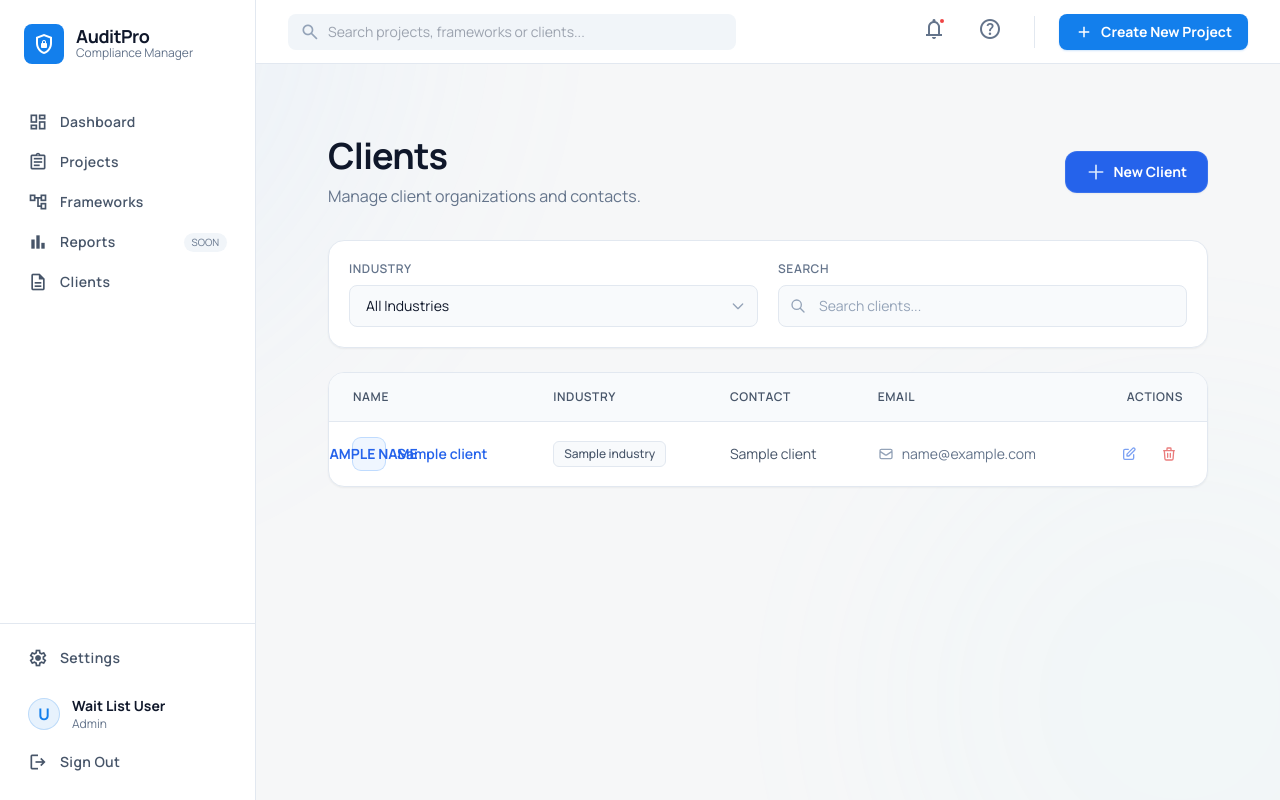
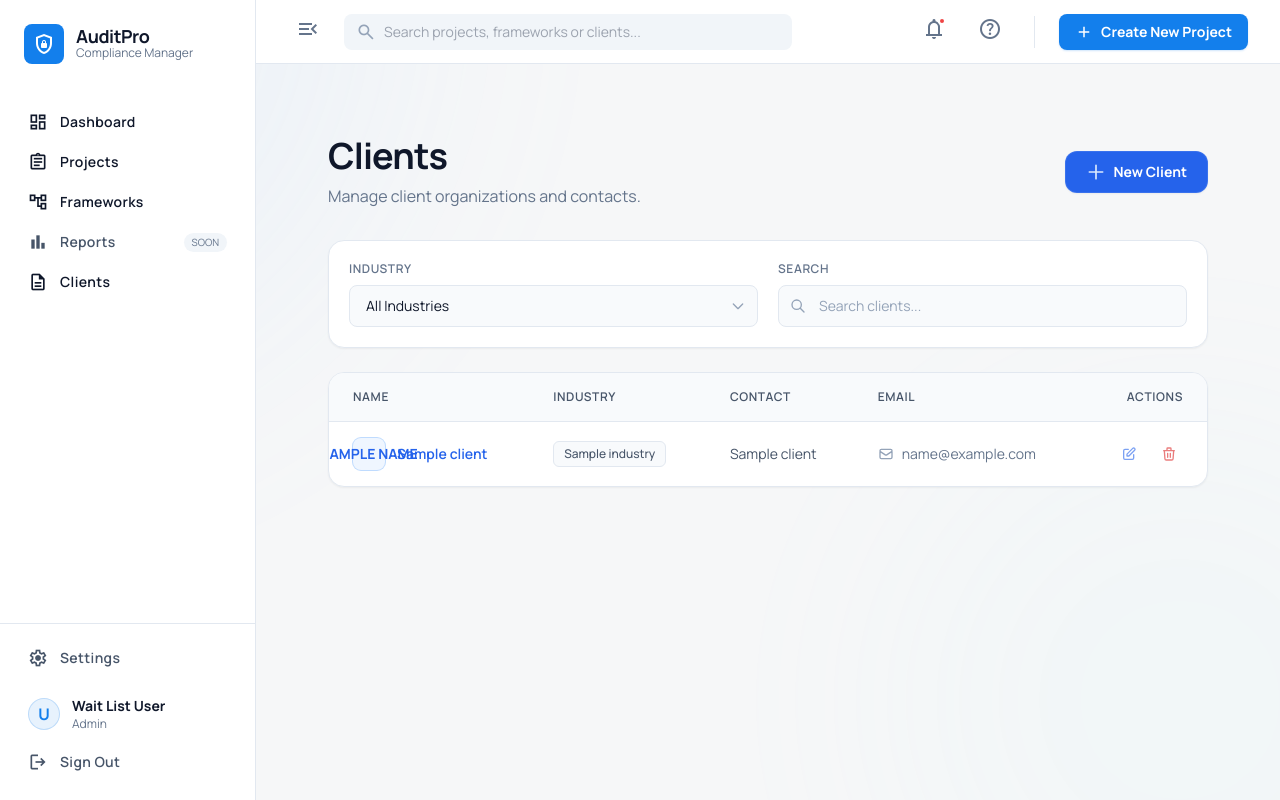
Before and after one commit to Chathuminda99/Themis-Revamp, a Python web app: template templates/clients/list.html in a window 1280 px wide. Run offline with Jinja, Linux system fonts and the light colour scheme; the template is opened without the code that fills it: most values are stand-ins (such as "Sample title", 1, 10 or a date in 2020); some libraries are stand-ins or nearby versions.

Commit message:
feat: Add collapsible sidebar and fix control detail page layout
- Add collapsible sidebar with toggle button in top navbar
  - Sidebar transitions between w-64 (expanded) and w-20 (collapsed)
  - Icons remain centered and visible when collapsed
  - Text labels fade in/out smoothly with Alpine.js transitions
  - Tooltips on nav items for usability when collapsed

- Fix control detail page loading as full page instead of partial
  - Changed get_control_details endpoint to return _control_detail.html
  - Prevents nested page structure when selecting controls in master-detail view

- Remove requirement text display from control detail
  - Removed the control.description paragraph element

- Fix navigation alignment issues
  - Remove conflicting static justify-center classes from sidebar elements
  - Use Alpine :class binding for clean dynamic alignment control
  - Icons and text properly aligned in both expanded/collapsed states

Co-Authored-By: Claude Haiku 4.5 <noreply@anthropic.com>

```diff
--- a/app/routes/projects.py
+++ b/app/routes/projects.py
@@ -1041,6 +1041,7 @@ async def get_control_details(
             "response": response,
             "observations": observations,
             "saved": False,
+            "responses": {},
         },
     )
 
--- a/templates/base.html
+++ b/templates/base.html
@@ -21,7 +21,7 @@
             color: white;
         }
     </style>
-    <link rel="stylesheet" href="{{ url_for('static', path='/css/output.css') }}?v=8">
+    <link rel="stylesheet" href="{{ url_for('static', path='/css/output.css') }}?v=9">
     <script src="https://unpkg.com/htmx.org@1.9.12"></script>
     <script src="https://unpkg.com/alpinejs@3.x.x/dist/cdn.min.js" defer></script>
 </head>
@@ -38,7 +38,7 @@
         </div>
     </div>
 
-    <div class="flex h-screen" x-data="{}">
+    <div class="flex h-screen" x-data="{ sidebarOpen: true }">
         <!-- Sidebar -->
         {% include "components/sidebar.html" %}
 
--- a/templates/components/sidebar.html
+++ b/templates/components/sidebar.html
@@ -1,55 +1,60 @@
 <!-- Sidebar -->
-<aside class="w-64 bg-white dark:bg-slate-900 border-r border-slate-200 dark:border-slate-800 flex flex-col">
-    <div class="p-6 flex items-center gap-3">
-        <div class="bg-primary p-2 rounded-lg text-white">
+<aside class="bg-white dark:bg-slate-900 border-r border-slate-200 dark:border-slate-800 flex flex-col transition-all duration-300 ease-in-out"
+    :class="sidebarOpen ? 'w-64' : 'w-20'">
+    <div class="p-6 flex items-center gap-3" :class="sidebarOpen ? 'justify-start' : 'justify-center'">
+        <div class="bg-primary p-2 rounded-lg text-white flex-shrink-0">
             <span class="material-symbols-outlined block">shield_lock</span>
         </div>
-        <div>
+        <div x-show="sidebarOpen" x-transition.opacity>
             <h1 class="text-lg font-bold leading-none tracking-tight">AuditPro</h1>
             <p class="text-xs text-slate-500 dark:text-slate-400">Compliance Manager</p>
         </div>
     </div>
     <nav class="flex-1 px-4 py-4 space-y-1">
-        <a class="flex items-center gap-3 px-3 py-2 rounded-lg transition-colors {% if request.url.path == '/dashboard' %}active-nav{% else %}text-slate-600 dark:text-slate-400 hover:bg-slate-100 dark:hover:bg-slate-800{% endif %}"
-            href="/dashboard">
-            <span class="material-symbols-outlined text-[20px]">dashboard</span>
-            <span class="text-sm font-semibold tracking-wide">Dashboard</span>
+        <a class="flex items-center gap-3 px-3 py-2 rounded-lg transition-colors" :class="sidebarOpen ? 'justify-start' : 'justify-center'" title="Dashboard"
+            href="/dashboard"
+            :class="{ '{% if request.url.path == '/dashboard' %}active-nav{% else %}text-slate-600 dark:text-slate-400 hover:bg-slate-100 dark:hover:bg-slate-800{% endif %}': true }">
+            <span class="material-symbols-outlined text-[20px] flex-shrink-0">dashboard</span>
+            <span x-show="sidebarOpen" x-transition.opacity class="text-sm font-semibold tracking-wide">Dashboard</span>
         </a>
-        <a class="flex items-center gap-3 px-3 py-2 rounded-lg transition-colors {% if request.url.path.startswith('/projects') %}active-nav{% else %}text-slate-600 dark:text-slate-400 hover:bg-slate-100 dark:hover:bg-slate-800{% endif %}"
-            href="/projects">
-            <span class="material-symbols-outlined text-[20px]">assignment</span>
-            <span class="text-sm font-semibold tracking-wide">Projects</span>
+        <a class="flex items-center gap-3 px-3 py-2 rounded-lg transition-colors" :class="sidebarOpen ? 'justify-start' : 'justify-center'" title="Projects"
+            href="/projects"
+            :class="{ '{% if request.url.path.startswith('/projects') %}active-nav{% else %}text-slate-600 dark:text-slate-400 hover:bg-slate-100 dark:hover:bg-slate-800{% endif %}': true }">
+            <span class="material-symbols-outlined text-[20px] flex-shrink-0">assignment</span>
+            <span x-show="sidebarOpen" x-transition.opacity class="text-sm font-semibold tracking-wide">Projects</span>
         </a>
-        <a class="flex items-center gap-3 px-3 py-2 rounded-lg transition-colors {% if request.url.path.startswith('/frameworks') %}active-nav{% else %}text-slate-600 dark:text-slate-400 hover:bg-slate-100 dark:hover:bg-slate-800{% endif %}"
-            href="/frameworks">
-            <span class="material-symbols-outlined text-[20px]">account_tree</span>
-            <span class="text-sm font-semibold tracking-wide">Frameworks</span>
+        <a class="flex items-center gap-3 px-3 py-2 rounded-lg transition-colors" :class="sidebarOpen ? 'justify-start' : 'justify-center'" title="Frameworks"
+            href="/frameworks"
+            :class="{ '{% if request.url.path.startswith('/frameworks') %}active-nav{% else %}text-slate-600 dark:text-slate-400 hover:bg-slate-100 dark:hover:bg-slate-800{% endif %}': true }">
+            <span class="material-symbols-outlined text-[20px] flex-shrink-0">account_tree</span>
+            <span x-show="sidebarOpen" x-transition.opacity class="text-sm font-semibold tracking-wide">Frameworks</span>
         </a>
-        <a class="flex items-center gap-3 px-3 py-2 rounded-lg text-slate-600 dark:text-slate-400 hover:bg-slate-100 dark:hover:bg-slate-800 transition-colors cursor-not-allowed"
+        <a class="flex items-center gap-3 px-3 py-2 rounded-lg text-slate-600 dark:text-slate-400 hover:bg-slate-100 dark:hover:bg-slate-800 transition-colors cursor-not-allowed" :class="sidebarOpen ? 'justify-start' : 'justify-center'" title="Reports (Coming Soon)"
             href="#">
-            <span class="material-symbols-outlined text-[20px]">bar_chart</span>
-            <span class="text-sm font-semibold tracking-wide flex-1">Reports</span>
-            <span class="text-[10px] py-0.5 px-2 bg-slate-100 dark:bg-slate-800 rounded-full text-slate-500">SOON</span>
+            <span class="material-symbols-outlined text-[20px] flex-shrink-0">bar_chart</span>
+            <span x-show="sidebarOpen" x-transition.opacity class="text-sm font-semibold tracking-wide flex-1">Reports</span>
+            <span x-show="sidebarOpen" x-transition.opacity class="text-[10px] py-0.5 px-2 bg-slate-100 dark:bg-slate-800 rounded-full text-slate-500">SOON</span>
         </a>
-        <a class="flex items-center gap-3 px-3 py-2 rounded-lg transition-colors {% if request.url.path.startswith('/clients') %}active-nav{% else %}text-slate-600 dark:text-slate-400 hover:bg-slate-100 dark:hover:bg-slate-800{% endif %}"
-            href="/clients">
-            <span class="material-symbols-outlined text-[20px]">description</span>
-            <span class="text-sm font-semibold tracking-wide">Clients</span>
+        <a class="flex items-center gap-3 px-3 py-2 rounded-lg transition-colors" :class="sidebarOpen ? 'justify-start' : 'justify-center'" title="Clients"
+            href="/clients"
+            :class="{ '{% if request.url.path.startswith('/clients') %}active-nav{% else %}text-slate-600 dark:text-slate-400 hover:bg-slate-100 dark:hover:bg-slate-800{% endif %}': true }">
+            <span class="material-symbols-outlined text-[20px] flex-shrink-0">description</span>
+            <span x-show="sidebarOpen" x-transition.opacity class="text-sm font-semibold tracking-wide">Clients</span>
         </a>
     </nav>
     <div class="p-4 border-t border-slate-200 dark:border-slate-800">
-        <a class="flex items-center gap-3 px-3 py-2 rounded-lg text-slate-600 dark:text-slate-400 hover:bg-slate-100 dark:hover:bg-slate-800 transition-colors cursor-not-allowed"
+        <a class="flex items-center gap-3 px-3 py-2 rounded-lg text-slate-600 dark:text-slate-400 hover:bg-slate-100 dark:hover:bg-slate-800 transition-colors cursor-not-allowed" :class="sidebarOpen ? 'justify-start' : 'justify-center'" title="Settings"
             href="#">
-            <span class="material-symbols-outlined text-[20px]">settings</span>
-            <span class="text-sm font-semibold tracking-wide">Settings</span>
+            <span class="material-symbols-outlined text-[20px] flex-shrink-0">settings</span>
+            <span x-show="sidebarOpen" x-transition.opacity class="text-sm font-semibold tracking-wide">Settings</span>
         </a>
         <div class="mt-4 flex flex-col gap-2">
-            <div class="flex items-center gap-3 px-3 py-1">
+            <div class="flex items-center gap-3 px-3 py-1" :class="sidebarOpen ? 'justify-start' : 'justify-center'">
                 <div
-                    class="w-8 h-8 rounded-full bg-primary/10 border border-primary/20 flex items-center justify-center text-primary font-bold">
+                    class="w-8 h-8 rounded-full bg-primary/10 border border-primary/20 flex items-center justify-center text-primary font-bold flex-shrink-0">
                     {% if user %}{{ user.full_name[0].upper() }}{% else %}U{% endif %}
                 </div>
-                <div class="flex-1 min-w-0">
+                <div x-show="sidebarOpen" x-transition.opacity class="flex-1 min-w-0">
                     <p class="text-sm font-bold truncate">{% if user %}{{ user.full_name }}{% else %}Wait List User{%
                         endif %}</p>
                     <p class="text-xs text-slate-500 truncate">Admin</p>
@@ -57,9 +62,9 @@
             </div>
             <form method="POST" action="/auth/logout" class="px-3 pb-1">
                 <button type="submit"
-                    class="w-full flex items-center gap-3 py-2 rounded-lg text-slate-600 dark:text-slate-400 hover:text-red-600 dark:hover:text-red-500 transition-colors">
-                    <span class="material-symbols-outlined text-[20px]">logout</span>
-                    <span class="text-sm font-semibold tracking-wide">Sign Out</span>
+                    class="w-full flex items-center gap-3 py-2 rounded-lg text-slate-600 dark:text-slate-400 hover:text-red-600 dark:hover:text-red-500 transition-colors" :class="sidebarOpen ? 'justify-start' : 'justify-center'" title="Sign Out">
+                    <span class="material-symbols-outlined text-[20px] flex-shrink-0">logout</span>
+                    <span x-show="sidebarOpen" x-transition.opacity class="text-sm font-semibold tracking-wide">Sign Out</span>
                 </button>
             </form>
         </div>
--- a/templates/components/topnav.html
+++ b/templates/components/topnav.html
@@ -2,6 +2,11 @@
 <header
     class="h-16 bg-white dark:bg-slate-900 border-b border-slate-200 dark:border-slate-800 flex items-center justify-between px-8 z-20 sticky top-0">
     <div class="flex items-center gap-4 flex-1">
+        <button @click="sidebarOpen = !sidebarOpen"
+            class="p-2 text-slate-500 hover:bg-slate-100 dark:hover:bg-slate-800 rounded-lg transition-colors focus:outline-none focus:ring-2 focus:ring-primary/50"
+            title="Toggle sidebar">
+            <span class="material-symbols-outlined" x-text="sidebarOpen ? 'menu_open' : 'menu'"></span>
+        </button>
         <div class="relative w-full max-w-md">
             <span
                 class="material-symbols-outlined absolute left-3 top-1/2 -translate-y-1/2 text-slate-400 text-[20px]">search</span>
--- a/templates/projects/_control_detail.html
+++ b/templates/projects/_control_detail.html
@@ -13,9 +13,6 @@
         <div class="max-w-2xl">
             <h1 class="text-3xl font-black text-slate-900 dark:text-white tracking-tight">{{ control.control_id }} {{
                 control.name }}</h1>
-            <p class="mt-2 text-slate-600 dark:text-slate-400 leading-relaxed text-sm">
-                <strong class="text-slate-900 dark:text-slate-200">Requirement:</strong> {{ control.description }}
-            </p>
         </div>
 
         <div class="bg-white dark:bg-slate-900 p-1.5 rounded-xl shadow-sm border border-slate-200 dark:border-slate-800 flex items-center">
```
